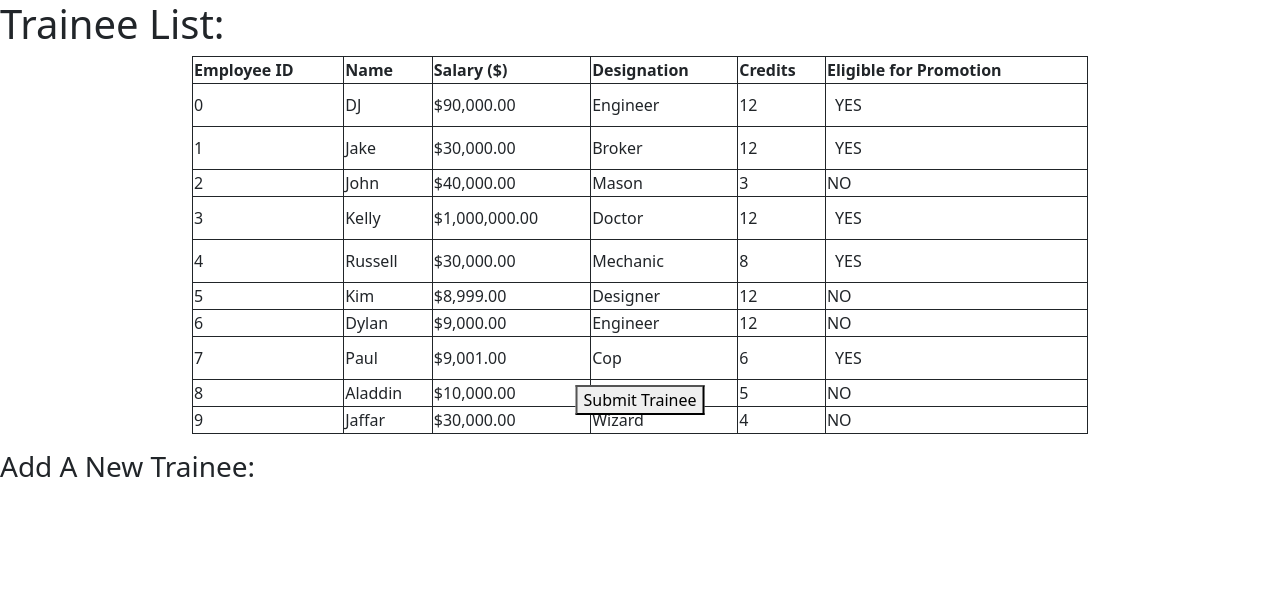
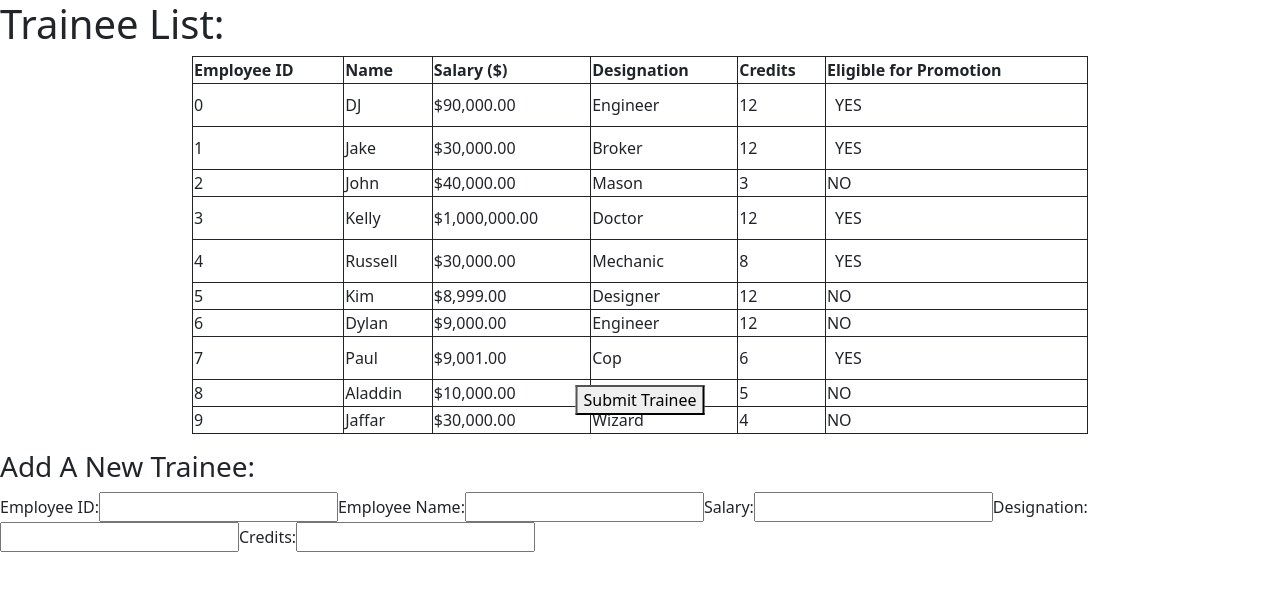
Before and after one commit to droycho/AngularEmployeeList, an Angular app: page / in a window 1280 px wide. Both pictures are taken after a click on the button "Add Trainee". Shown: the top 590 px of the page. Built offline with nearby package versions, Linux system fonts and the light colour scheme.

Commit message:
add non-functional form

```diff
--- a/src/app/app.component.html
+++ b/src/app/app.component.html
@@ -2,9 +2,7 @@
 
 <app-fiable-trainee-list></app-fiable-trainee-list>
 <button (click)="btnClicked()" id="addBtn">{{btnVal}}</button>
-<div *ngIf="toggle; else formComp">
-    <!-- <ng-template #formComp> SHOW FORM</ng-template> -->
-</div>
+<div *ngIf="toggle; else formComp"></div>
 <ng-template #formComp>
     <app-fiable-trainee-form></app-fiable-trainee-form>
 </ng-template>
--- a/src/app/app.component.ts
+++ b/src/app/app.component.ts
@@ -12,9 +12,11 @@ export class AppComponent {
 
   btnClicked() {
     this.toggle = !this.toggle;
-    if(this.btnVal == "Add Trainee")
+    if(this.btnVal == "Add Trainee"){
       this.btnVal = "Submit Trainee";
-    else
+    }
+    else{
       this.btnVal = "Add Trainee";
+    }
   }
 }
--- a/src/app/app.module.ts
+++ b/src/app/app.module.ts
@@ -1,5 +1,6 @@
 import { NgModule } from '@angular/core';
 import { BrowserModule } from '@angular/platform-browser';
+import { ReactiveFormsModule } from '@angular/forms';
 
 import { AppComponent } from './app.component';
 import { FiableTraineeListComponent } from './fiable-trainee-list/fiable-trainee-list.component';
@@ -12,7 +13,8 @@ import { FiableTraineeFormComponent } from './fiable-trainee-form/fiable-trainee
     FiableTraineeFormComponent
   ],
   imports: [
-    BrowserModule
+    BrowserModule,
+    ReactiveFormsModule
   ],
   providers: [],
   bootstrap: [AppComponent]
--- a/src/app/fiable-trainee-form/fiable-trainee-form.component.html
+++ b/src/app/fiable-trainee-form/fiable-trainee-form.component.html
@@ -1 +1,11 @@
 <h3>Add A New Trainee:</h3>
+<label for="eid">Employee ID: </label>
+<input id="eid" type="text" [formControl]="employeeID">
+<label for="ename">Employee Name: </label>
+<input id="ename" type="text" [formControl]="eName">
+<label for="salary">Salary: </label>
+<input id="salary" type="text" [formControl]="salary">
+<label for="designation">Designation: </label>
+<input id="designation" type="text" [formControl]="designation">
+<label for="credits">Credits: </label>
+<input id="credits" type="text" [formControl]="credits">
--- a/src/app/fiable-trainee-form/fiable-trainee-form.component.ts
+++ b/src/app/fiable-trainee-form/fiable-trainee-form.component.ts
@@ -1,4 +1,5 @@
 import { Component, OnInit } from '@angular/core';
+import { FormControl } from '@angular/forms';
 
 @Component({
   selector: 'app-fiable-trainee-form',
@@ -7,6 +8,11 @@ import { Component, OnInit } from '@angular/core';
 })
 export class FiableTraineeFormComponent implements OnInit {
 
+  employeeID= new FormControl('');
+  eName= new FormControl('');
+  salary= new FormControl('');
+  designation= new FormControl('');
+  credits= new FormControl('');
   constructor() { }
 
   ngOnInit(): void {
```
